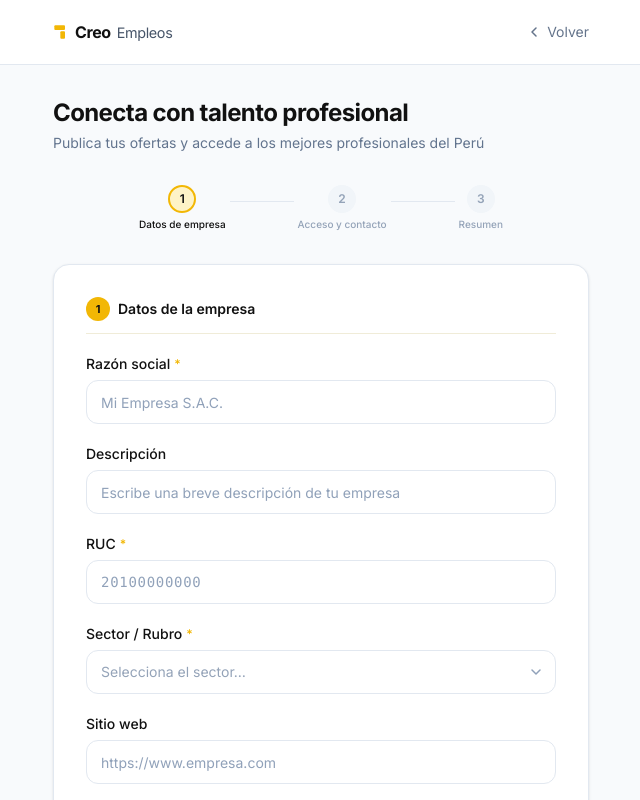
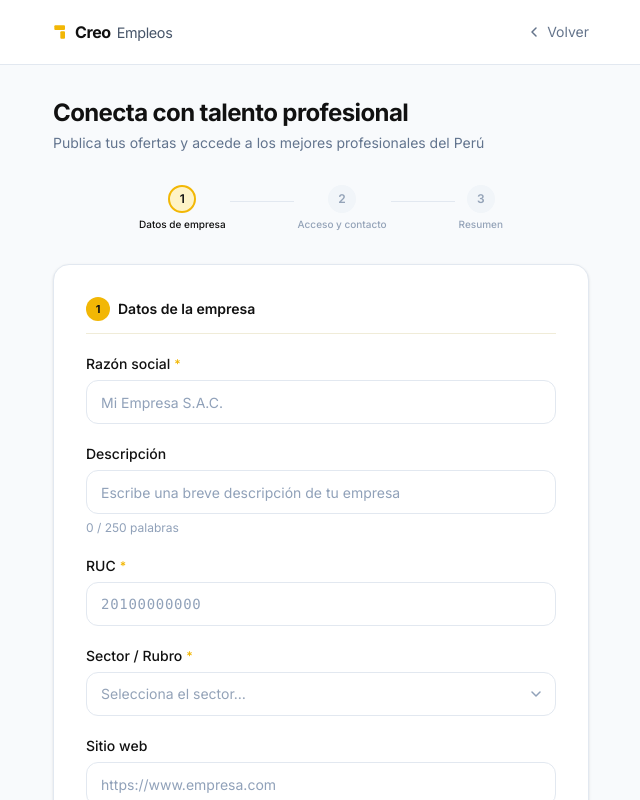
Before and after one commit to stephany-toribio/web-app-calidad-software, an Angular app: page /creo/register-company in a window 1280 px wide. Shown: the top 800 px of the page, without its empty margins (319-959 px from the left). Built offline with nearby package versions, Linux system fonts and the light colour scheme.

Commit message:
feat(D1-H7): add limit 250 to description field

```diff
--- a/src/app/screens/creo/creo-register-company/creo-register-company.component.html
+++ b/src/app/screens/creo/creo-register-company/creo-register-company.component.html
@@ -36,9 +36,9 @@
             <app-creo-field label="Razón social" [value]="razSocial" (valueChange)="razSocial = $event"
               placeholder="Mi Empresa S.A.C." [error]="errors['razSocial']" [required]="true"></app-creo-field>
 
-            <app-creo-field label="Descripción" [value]="descripcion" (valueChange)="descripcion = $event"
+            <app-creo-field label="Descripción" [value]="descripcion" (valueChange)="setDescripcion($event)"
               placeholder="Escribe una breve descripción de tu empresa" [error]="errors['descripcion']"
-              [required]="false"></app-creo-field>
+              [hint]="descripcionWordCount + ' / 250 palabras'" [required]="false"></app-creo-field>
 
             <!-- RUC (manual, con verificación en vivo) -->
             <div class="flex flex-col gap-1.5">
--- a/src/app/screens/creo/creo-register-company/creo-register-company.component.ts
+++ b/src/app/screens/creo/creo-register-company/creo-register-company.component.ts
@@ -32,6 +32,20 @@ export class CreoRegisterCompanyComponent implements OnDestroy {
 
   razSocial = '';
   descripcion = '';
+
+  private readonly MAX_DESCRIPCION_PALABRAS = 250;
+
+  get descripcionWordCount(): number {
+    const text = this.descripcion.trim();
+    return text.length ? text.split(/\s+/).length : 0;
+  }
+
+  setDescripcion(v: string) {
+    const words = v.trim().length ? v.trim().split(/\s+/) : [];
+    this.descripcion = words.length > this.MAX_DESCRIPCION_PALABRAS
+      ? words.slice(0, this.MAX_DESCRIPCION_PALABRAS).join(' ')
+      : v;
+  }
   ruc = '';
   rucStatus: RucStatus = 'idle';
   rucTimer: ReturnType<typeof setTimeout> | null = null;
@@ -158,7 +172,7 @@ export class CreoRegisterCompanyComponent implements OnDestroy {
   handleSubmit(e: Event) {
     e.preventDefault();
     if (this.currentStep === 2) {
-            const companyData = {
+      const companyData = {
         razSocial: this.razSocial,
         descripcion: this.descripcion,
         ruc: this.ruc,
```
